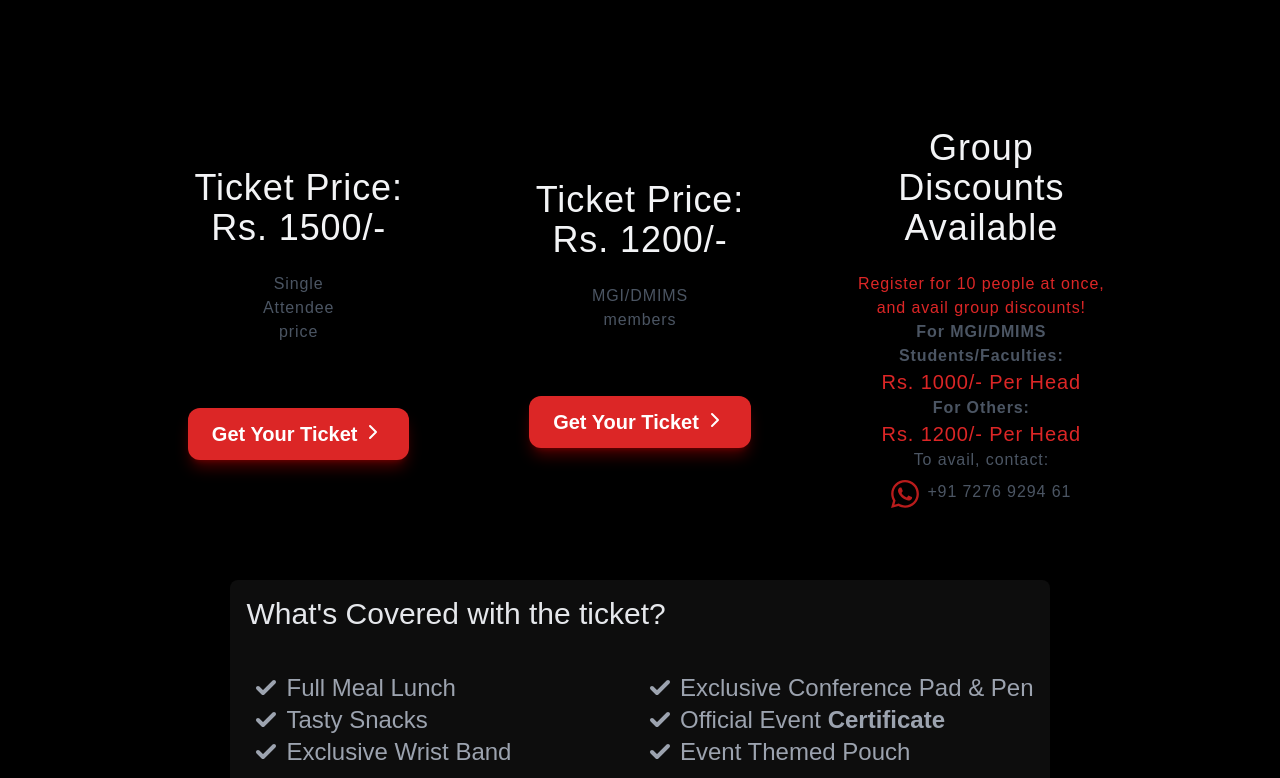
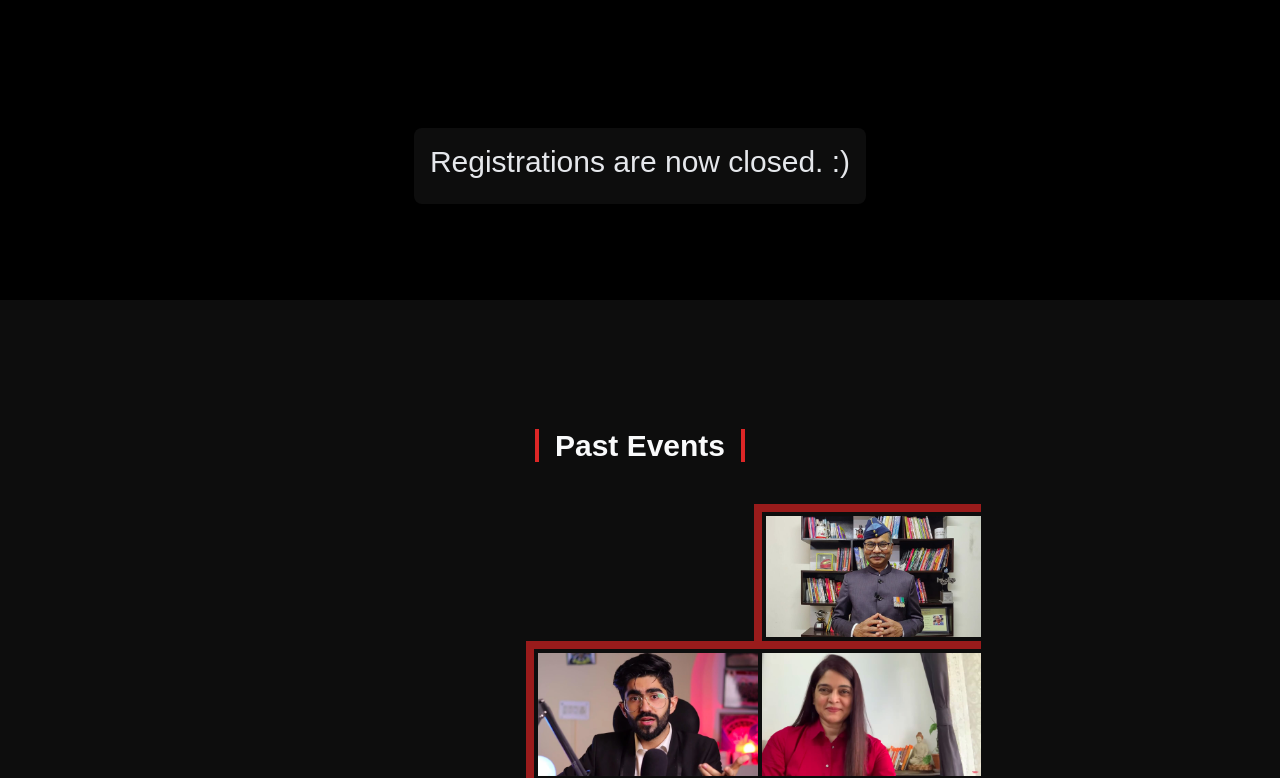
Before and after one commit to TEDxYCCE/tedxycce2022, a Next.js app: page / in a window 1280 px wide. Shown: the part 3764-4542 px from the top of the page. Built offline with nearby package versions, Linux system fonts and the light colour scheme; a small style sheet from the web is missing.

Commit message:
closed registrations

```diff
--- a/components/tickets.tsx
+++ b/components/tickets.tsx
@@ -6,101 +6,6 @@ const Tickets = () => {
     <section id="register" className="">
       <div className="container px-6 py-10 mx-auto lg:py-24 lg:flex lg:flex-col lg:px-32 ">
         <SectionHeading title="Register for TEDxYCCE" />
-        <div className="container flex flex-col justify-center mx-auto mb-10 lg:flex-row">
-          <div className="flex flex-col justify-center mx-auto text-center lg:flex-grow md:w-5/6 md:px-10 ">
-            <h1 className="mb-2 text-xl font-medium leading-5 tracking-wide sm:text-4xl ">
-              Ticket Price: Rs. 1500/-
-              {/* <br className="hidden lg:inline-block" />
-
-              readymade gluten */}
-              <div className="py-4 mt-2 text-base text-center text-gray-600 lg:px-24 xl:px-20">
-                Single Attendee price
-              </div>
-            </h1>
-
-            {/* Button to Ticket Form */}
-            <div className="mx-auto text-xl text-center">
-              <Button
-                type="external"
-                variant="filled"
-                href="https://payments.cashfree.com/forms/tedxycce"
-                className="my-10"
-              >
-                Get Your Ticket
-              </Button>
-            </div>
-          </div>
-          <div className="flex flex-col justify-center mx-auto text-center lg:flex-grow md:w-5/6 md:px-10 ">
-            <h1 className="mb-2 text-xl font-medium leading-5 tracking-wide sm:text-4xl ">
-              Ticket Price: Rs. 1200/-
-              {/* <br className="hidden lg:inline-block" />
-
-              readymade gluten */}
-              <div className="py-4 mt-2 text-base text-center text-gray-600 lg:px-24 xl:px-20">
-                MGI/DMIMS members
-              </div>
-            </h1>
-
-            {/* Button to Ticket Form */}
-            <div className="mx-auto text-xl text-center">
-              <Button
-                type="external"
-                variant="filled"
-                href="https://payments.cashfree.com/forms/tedxycce_mgi"
-                className="my-10"
-              >
-                Get Your Ticket
-              </Button>
-            </div>
-          </div>
-          <div className="flex flex-col items-center mx-auto text-center lg:flex-grow md:w-5/6 md:px-10 ">
-            <h1 className="mb-2 text-xl font-medium leading-5 tracking-wide sm:text-4xl ">
-              Group Discounts Available
-              {/* <br className="hidden lg:inline-block" />
-
-              readymade gluten */}
-              <div className="py-4 mt-2 text-base text-center text-gray-600 ">
-                <span className="text-red-600">
-                  Register for 10 people at once, and avail group discounts!
-                </span>
-                <ul>
-                  {" "}
-                  <li>
-                    <b> For MGI/DMIMS Students/Faculties:</b>
-                  </li>
-                  <li className="text-xl text-red-600">Rs. 1000/- Per Head</li>
-                  <li>
-                    <b> For Others:</b>
-                  </li>
-                  <li className="text-xl text-red-600">Rs. 1200/- Per Head</li>
-                </ul>
-                To avail, contact:
-                <a
-                  target="_blank"
-                  rel="noreferrer"
-                  className="flex justify-center gap-2 py-2"
-                  href="https://wa.me/7276929461?text=Hello%20Anmoldeep%2C%20%0AI%20want%20to%20avail%20the%20group%20Discount%20for%20TEDxYCCE!%0A"
-                >
-                  <svg
-                    xmlns="http://www.w3.org/2000/svg"
-                    fill="currentColor"
-                    viewBox="0 0 24 24"
-                    stroke="none"
-                    className="text-red-700 h-7 w-7"
-                  >
-                    <path
-                      strokeLinecap="round"
-                      strokeLinejoin="round"
-                      strokeWidth={2}
-                      d="M.057 24l1.687-6.163c-1.041-1.804-1.588-3.849-1.587-5.946.003-6.556 5.338-11.891 11.893-11.891 3.181.001 6.167 1.24 8.413 3.488 2.245 2.248 3.481 5.236 3.48 8.414-.003 6.557-5.338 11.892-11.893 11.892-1.99-.001-3.951-.5-5.688-1.448l-6.305 1.654zm6.597-3.807c1.676.995 3.276 1.591 5.392 1.592 5.448 0 9.886-4.434 9.889-9.885.002-5.462-4.415-9.89-9.881-9.892-5.452 0-9.887 4.434-9.889 9.884-.001 2.225.651 3.891 1.746 5.634l-.999 3.648 3.742-.981zm11.387-5.464c-.074-.124-.272-.198-.57-.347-.297-.149-1.758-.868-2.031-.967-.272-.099-.47-.149-.669.149-.198.297-.768.967-.941 1.165-.173.198-.347.223-.644.074-.297-.149-1.255-.462-2.39-1.475-.883-.788-1.48-1.761-1.653-2.059-.173-.297-.018-.458.13-.606.134-.133.297-.347.446-.521.151-.172.2-.296.3-.495.099-.198.05-.372-.025-.521-.075-.148-.669-1.611-.916-2.206-.242-.579-.487-.501-.669-.51l-.57-.01c-.198 0-.52.074-.792.372s-1.04 1.016-1.04 2.479 1.065 2.876 1.213 3.074c.149.198 2.095 3.2 5.076 4.487.709.306 1.263.489 1.694.626.712.226 1.36.194 1.872.118.571-.085 1.758-.719 2.006-1.413.248-.695.248-1.29.173-1.414z"
-                    />
-                  </svg>
-                  +91 7276 9294 61
-                </a>
-              </div>
-            </h1>
-          </div>
-        </div>
         {/* quote box */}
         {/* <div className="max-w-4xl p-4 mx-auto text-gray-800 rounded-lg shadow bg-white/5">
           <div className="mb-2">
@@ -121,123 +26,7 @@ const Tickets = () => {
         <div className="p-4 mx-auto text-gray-800 rounded-lg bg-white/5 ">
           <div className="mb-2">
             <div className="text-3xl text-left text-gray-200">
-              <p className="font-medium ">
-                {" "}
-                What&apos;s Covered with the ticket?{" "}
-              </p>
-
-              <div className="grid grid-cols-2 mt-10 text-2xl text-gray-400">
-                <div className="flex ">
-                  <span>
-                    <svg
-                      viewBox="0 0 24 24"
-                      width="24"
-                      height="24"
-                      stroke="currentColor"
-                      strokeWidth="4"
-                      fill="none"
-                      strokeLinecap="round"
-                      strokeLinejoin="round"
-                      className="mx-2 mt-1"
-                    >
-                      <polyline points="20 6 9 17 4 12"></polyline>
-                    </svg>
-                  </span>{" "}
-                  <span>Full Meal Lunch</span>
-                </div>
-                <div className="flex ">
-                  <span>
-                    <svg
-                      viewBox="0 0 24 24"
-                      width="24"
-                      height="24"
-                      stroke="currentColor"
-                      strokeWidth="4"
-                      fill="none"
-                      strokeLinecap="round"
-                      strokeLinejoin="round"
-                      className="mx-2 mt-1"
-                    >
-                      <polyline points="20 6 9 17 4 12"></polyline>
-                    </svg>
-                  </span>{" "}
-                  <span>Exclusive Conference Pad & Pen</span>
-                </div>
-                <div className="flex ">
-                  <span>
-                    <svg
-                      viewBox="0 0 24 24"
-                      width="24"
-                      height="24"
-                      stroke="currentColor"
-                      strokeWidth="4"
-                      fill="none"
-                      strokeLinecap="round"
-                      strokeLinejoin="round"
-                      className="mx-2 mt-1"
-                    >
-                      <polyline points="20 6 9 17 4 12"></polyline>
-                    </svg>
-                  </span>{" "}
-                  <span>Tasty Snacks</span>
-                </div>
-                <div className="flex ">
-                  <span>
-                    <svg
-                      viewBox="0 0 24 24"
-                      width="24"
-                      height="24"
-                      stroke="currentColor"
-                      strokeWidth="4"
-                      fill="none"
-                      strokeLinecap="round"
-                      strokeLinejoin="round"
-                      className="mx-2 mt-1"
-                    >
-                      <polyline points="20 6 9 17 4 12"></polyline>
-                    </svg>
-                  </span>{" "}
-                  <span>
-                    Official Event <b> Certificate </b>
-                  </span>
-                </div>
-                <div className="flex ">
-                  <span>
-                    <svg
-                      viewBox="0 0 24 24"
-                      width="24"
-                      height="24"
-                      stroke="currentColor"
-                      strokeWidth="4"
-                      fill="none"
-                      strokeLinecap="round"
-                      strokeLinejoin="round"
-                      className="mx-2 mt-1"
-                    >
-                      <polyline points="20 6 9 17 4 12"></polyline>
-                    </svg>
-                  </span>{" "}
-                  <span>Exclusive Wrist Band</span>
-                </div>
-                <div className="flex ">
-                  <span>
-                    <svg
-                      viewBox="0 0 24 24"
-                      width="24"
-                      height="24"
-                      stroke="currentColor"
-                      strokeWidth="4"
-                      fill="none"
-                      strokeLinecap="round"
-                      strokeLinejoin="round"
-                      className="mx-2 mt-1"
-                    >
-                      <polyline points="20 6 9 17 4 12"></polyline>
-                    </svg>
-                  </span>{" "}
-                  <span>Event Themed Pouch</span>
-                </div>
-              </div>
+              <p className="font-medium ">Registrations are now closed. :)</p>
             </div>
           </div>
         </div>
```
